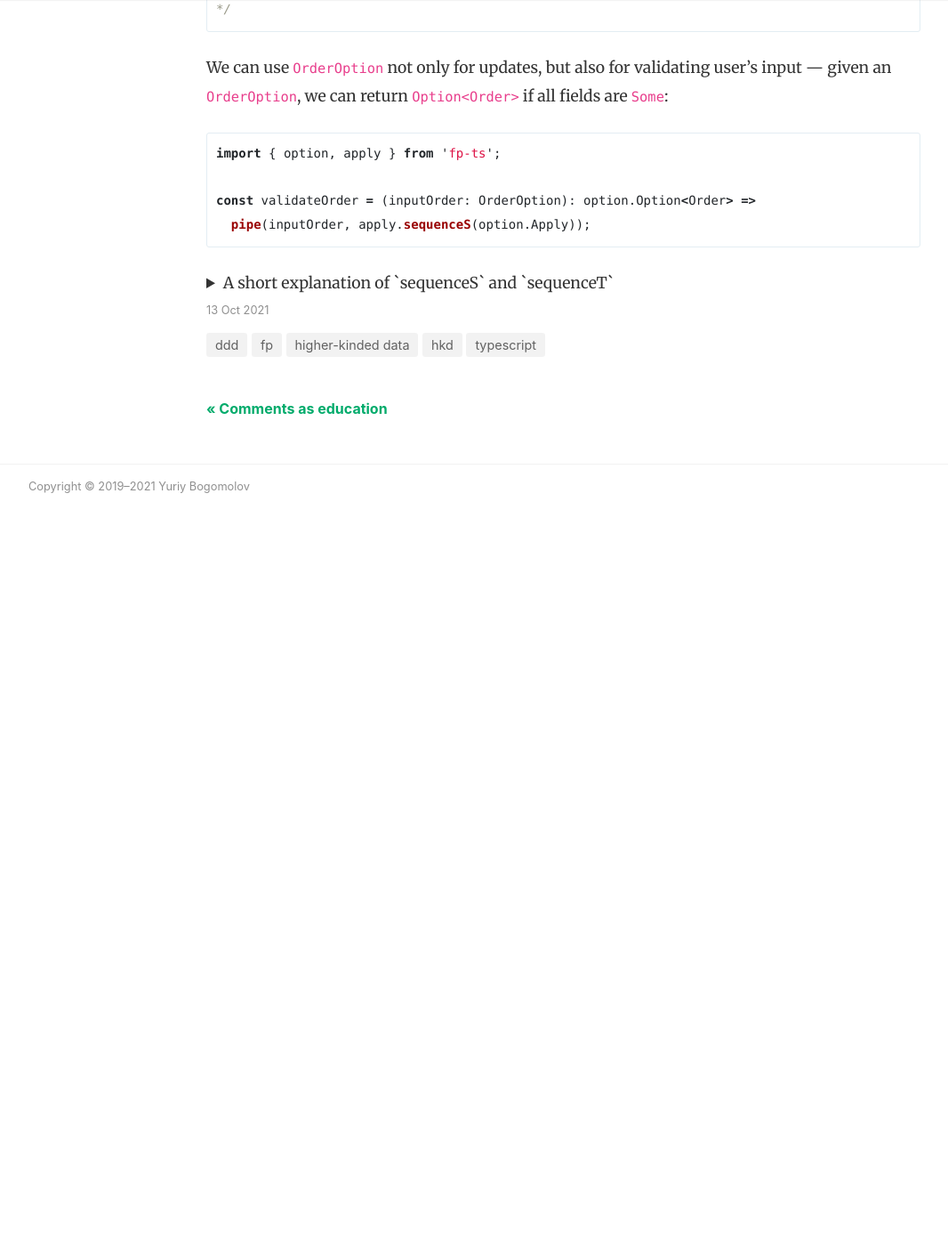
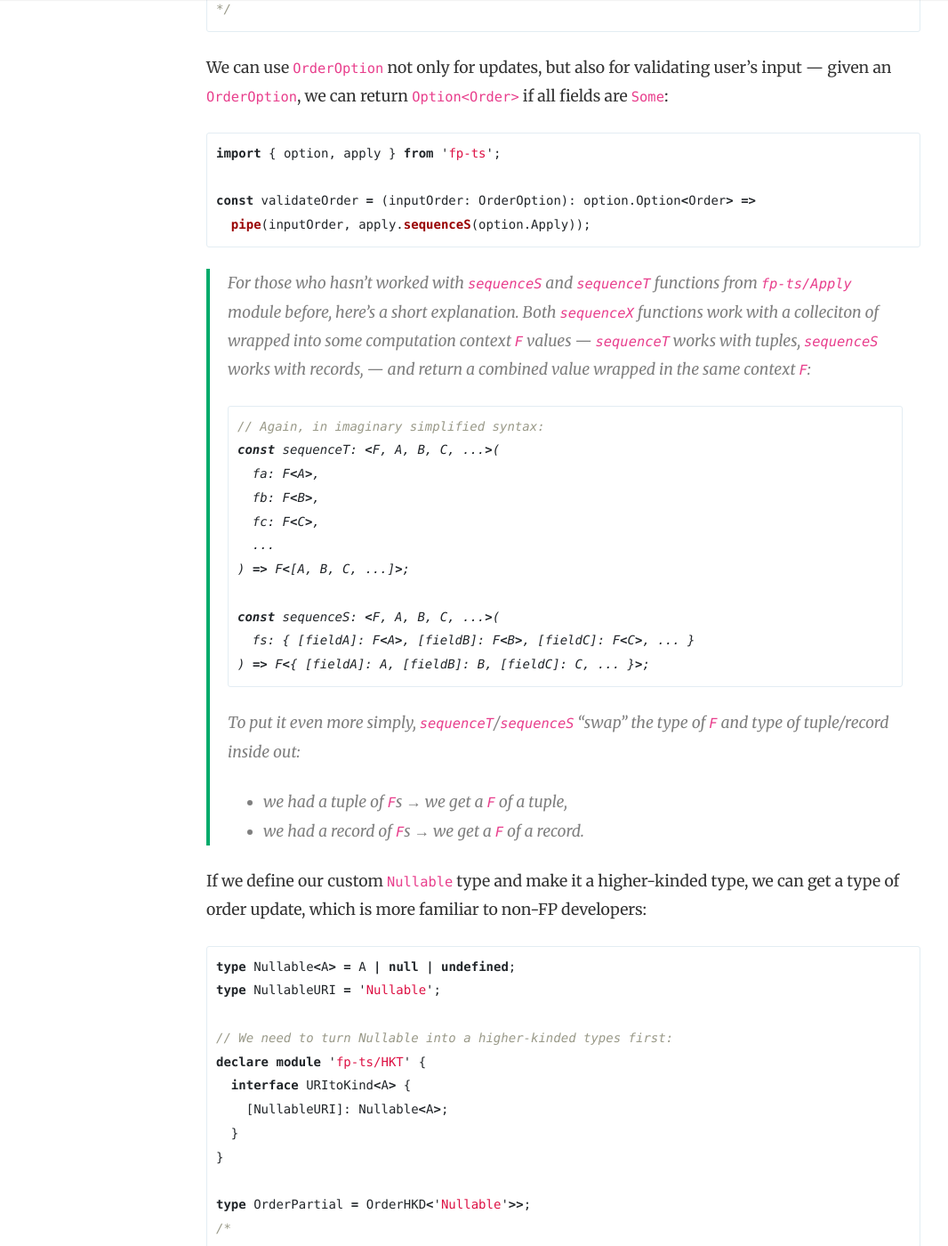
Before and after one commit to YBogomolov/ybogomolov.github.io, a Jekyll site: the page built from _posts/2021-10-13-higher-kinded-data.md, in a window 1280 px wide and 1400 px high, scrolled down 3253 px. Shown: the whole window at 89% size, without its empty margins (53-1119 px from the left). Built offline with Jekyll 4.4.1, drawn with Linux system fonts in a browser that asks for light colours; nearby versions of some CDN libraries; comment, search, counter and statistics services are not loaded; before the commit the page ends 3883 px from its top, so only the background shows below that; some of the changed text lies outside the part shown.

Commit message:
Fix for markup

````diff
--- a/_posts/2021-10-13-higher-kinded-data.md
+++ b/_posts/2021-10-13-higher-kinded-data.md
@@ -107,32 +107,26 @@ const validateOrder = (inputOrder: OrderOption): option.Option<Order> =>
   pipe(inputOrder, apply.sequenceS(option.Apply));
 ```
 
-<details>
-  <summary>A short explanation of `sequenceS` and `sequenceT`</summary>
-
-For those who hasn't worked with `sequenceS` and `sequenceT` functions from `fp-ts/Apply` module before, here's a short explanation. Both `sequenceX` functions work with a colleciton of wrapped into some computation context `F` values — `sequenceT` works with tuples, `sequenceS` works with records, — and return a combined value wrapped in the same context `F`:
-
-```ts
-// Again, in imaginary simplified syntax:
-const sequenceT: <F, A, B, C, ...>(
-  fa: F<A>,
-  fb: F<B>,
-  fc: F<C>,
-  ...
-) => F<[A, B, C, ...]>;
-
-const sequenceS: <F, A, B, C, ...>(
-  fs: { [fieldA]: F<A>, [fieldB]: F<B>, [fieldC]: F<C>, ... }
-) => F<{ [fieldA]: A, [fieldB]: B, [fieldC]: C, ... }>;
-```
-
-To put it even more simply, `sequenceT`/`sequenceS` "swap" the type of `F` and type of tuple/record inside out:
-
-- we had a tuple of `F`s → we get a `F` of a tuple,
-- we had a record of `F`s → we get a `F` of a record.
-
-</details>
-<br />
+> For those who hasn't worked with `sequenceS` and `sequenceT` functions from `fp-ts/Apply` module before, here's a short explanation. Both `sequenceX` functions work with a colleciton of wrapped into some computation context `F` values — `sequenceT` works with tuples, `sequenceS` works with records, — and return a combined value wrapped in the same context `F`:
+>
+> ```ts
+> // Again, in imaginary simplified syntax:
+> const sequenceT: <F, A, B, C, ...>(
+>   fa: F<A>,
+>   fb: F<B>,
+>   fc: F<C>,
+>   ...
+> ) => F<[A, B, C, ...]>;
+>
+> const sequenceS: <F, A, B, C, ...>(
+>   fs: { [fieldA]: F<A>, [fieldB]: F<B>, [fieldC]: F<C>, ... }
+> ) => F<{ [fieldA]: A, [fieldB]: B, [fieldC]: C, ... }>;
+> ```
+>
+> To put it even more simply, `sequenceT`/`sequenceS` "swap" the type of `F` and type of tuple/record inside out:
+>
+> - we had a tuple of `F`s → we get a `F` of a tuple,
+> - we had a record of `F`s → we get a `F` of a record.
 
 If we define our custom `Nullable` type and make it a higher-kinded type, we can get a type of order update, which is more familiar to non-FP developers:
 
````
